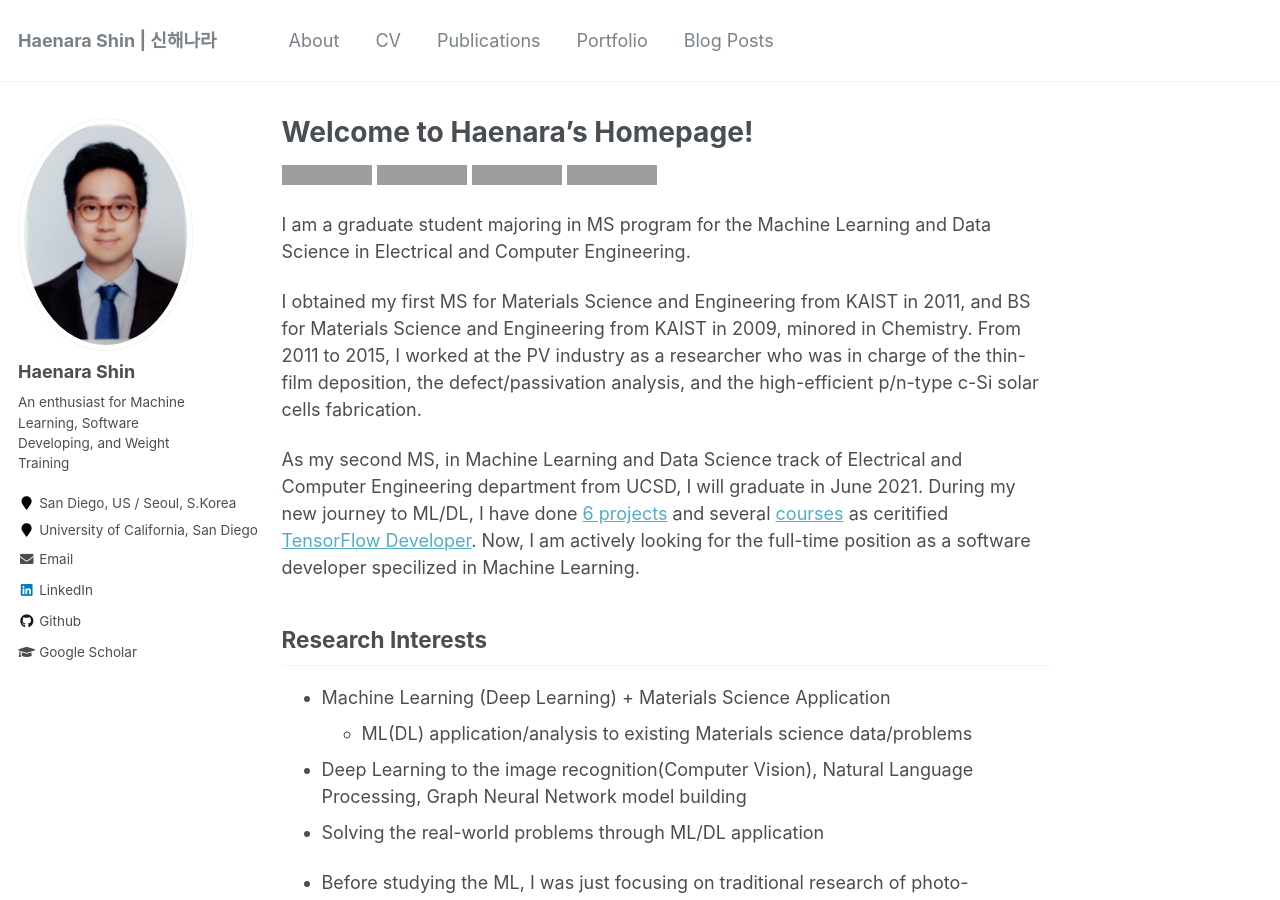
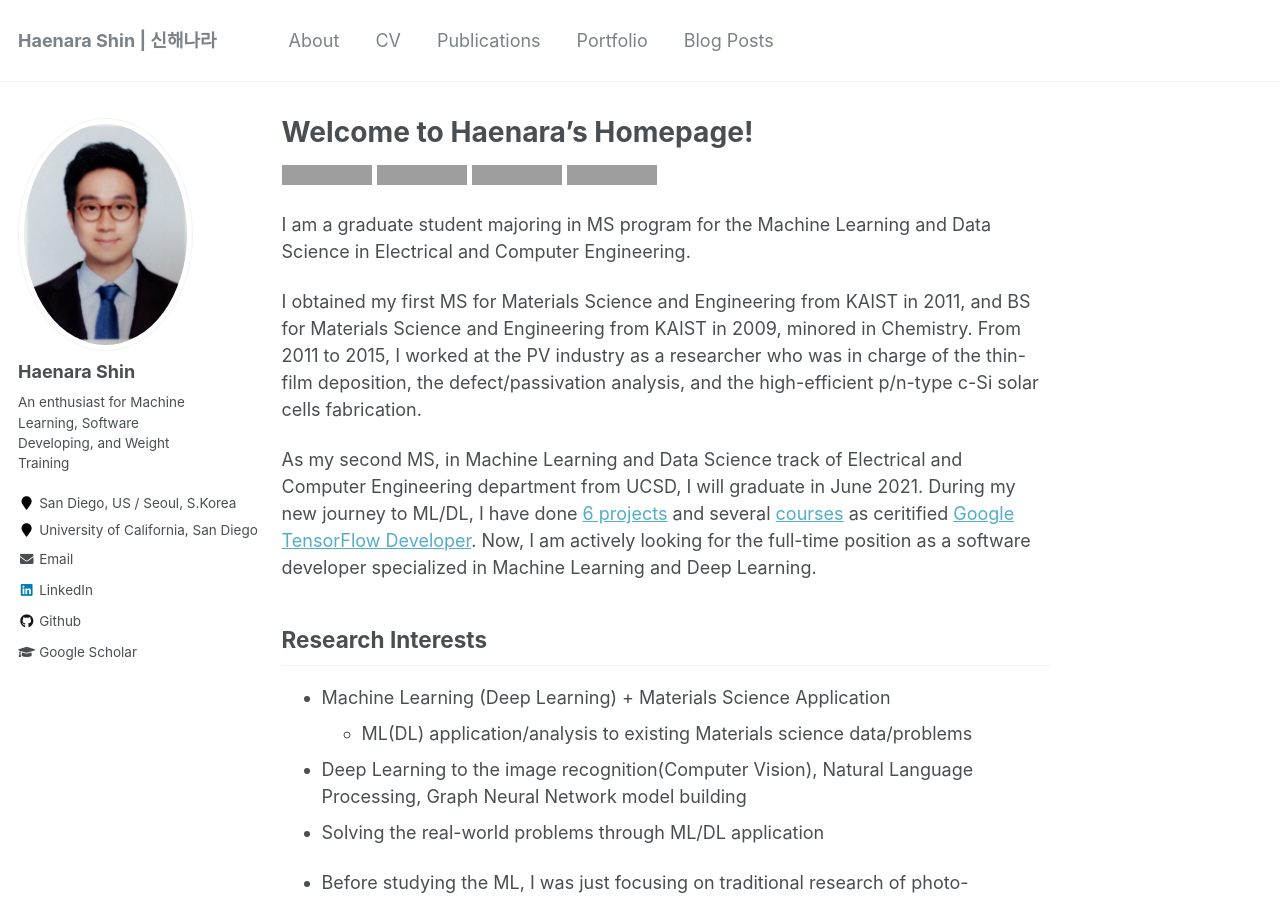
Before and after one commit to haenara-shin/haenara-shin.github.io, a Jekyll site: the page built from _pages/about.md, in a window 1280 px wide and 900 px high, cut to the strip 0-900 px from the top of the window. Built offline with Jekyll 4.4.1, drawn with Linux system fonts in a browser that asks for light colours; grey boxes are pictures that could not be loaded.

Commit message:
Update about.md

```diff
--- a/_pages/about.md
+++ b/_pages/about.md
@@ -16,7 +16,7 @@ I am a graduate student majoring in MS program for the Machine Learning and Data
 
 I obtained my first MS for Materials Science and Engineering from KAIST in 2011, and BS for Materials Science and Engineering from KAIST in 2009, minored in Chemistry. From 2011 to 2015, I worked at the PV industry as a researcher who was in charge of the thin-film deposition, the defect/passivation analysis, and the high-efficient p/n-type c-Si solar cells fabrication.
 
-As my second MS, in Machine Learning and Data Science track of Electrical and Computer Engineering department from UCSD, I will graduate in June 2021. During my new journey to ML/DL, I have done [6 projects](https://haenara-shin.github.io/portfolio/) and several [courses](https://haenara-shin.github.io/cv/) as ceritified [TensorFlow Developer](). Now, I am actively looking for the full-time position as a software developer specilized in Machine Learning.
+As my second MS, in Machine Learning and Data Science track of Electrical and Computer Engineering department from UCSD, I will graduate in June 2021. During my new journey to ML/DL, I have done [6 projects](https://haenara-shin.github.io/portfolio/) and several [courses](https://haenara-shin.github.io/cv/) as ceritified [Google TensorFlow Developer](https://api.accredible.com/v1/frontend/credential_website_embed_image/certificate/20943431). Now, I am actively looking for the full-time position as a software developer specialized in Machine Learning and Deep Learning.
 
 Research Interests
 ------
```
